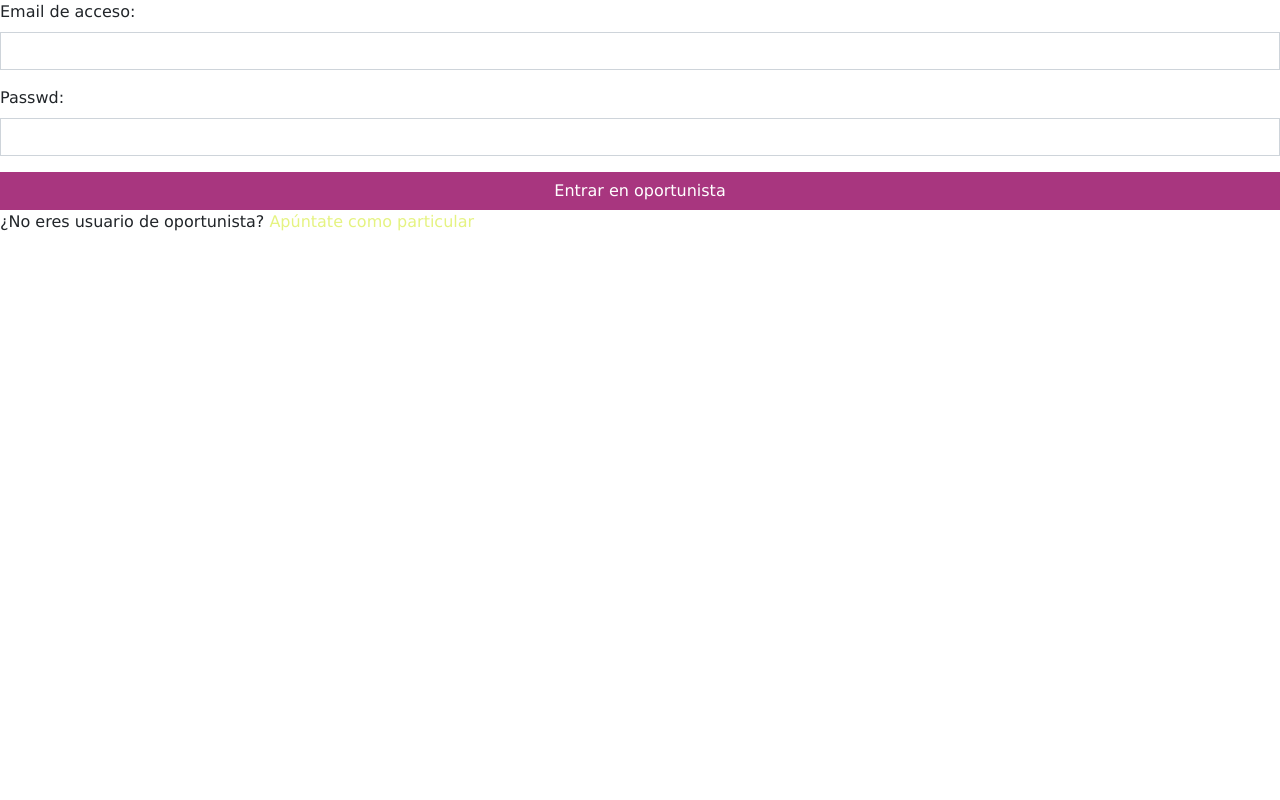
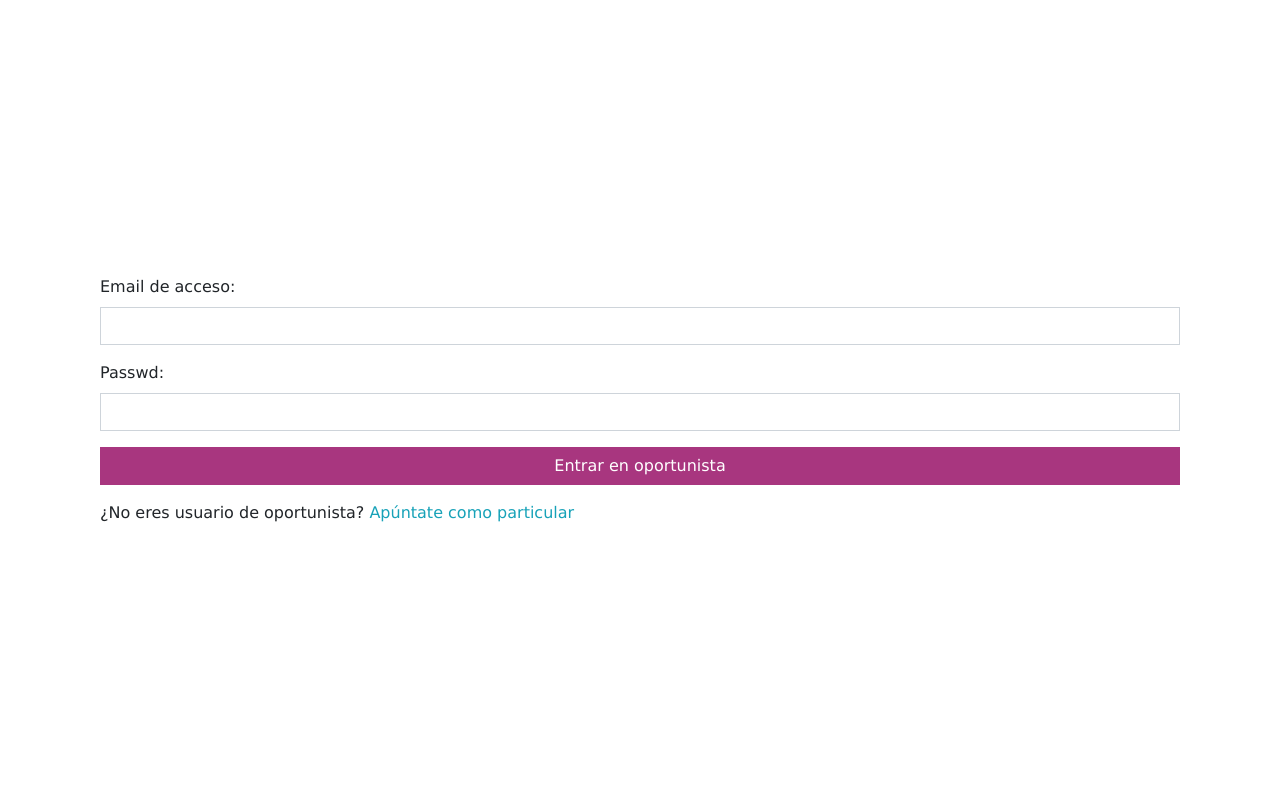
Before and after one commit to aadevafi7/F1-Oportunista-deployment, a Django app: template idealista/templates/idealista_app/login.html in a window 1280 px wide. Run offline with Django 3.2, Linux system fonts and the light colour scheme; the template is opened without the code that fills it: values that come from a table or form of the project are taken from there, others are empty; parts of the project's set-up code (start-up, migrations or seed data) failed here and were passed over; some libraries are stand-ins or nearby versions.

Commit message:
Fixing uglyness

```diff
--- a/idealista/templates/idealista_app/login.html
+++ b/idealista/templates/idealista_app/login.html
@@ -7,6 +7,8 @@
         <link rel="stylesheet" type="text/css" href="{% static "css/style.css" %}">
     </head>
     <body>
+        <div class="container vertical-center max-width-300">
+            <div class="container col">
                 <form action="/login/" method="POST">
                     {% csrf_token %}
                     {% for field in form %}
@@ -20,12 +22,16 @@
                         {% endfor %}
                     </div>
 
+
                     {% endfor %}
                     <button class="btn btn-secondary btn-block rounded-0" type="submit" value="enviar">
                         Entrar en oportunista
                     </button>
+                </form>
                 <div>
-            ¿No eres usuario de oportunista? <a href="#">Apúntate como particular</a>
+                    ¿No eres usuario de oportunista? <a class="text-info" href="#">Apúntate como particular</a>
+                </div>
+            </div>
         </div>
     </body>
 </html>
```
Lines whose indentation alone changed are shown as unchanged.
